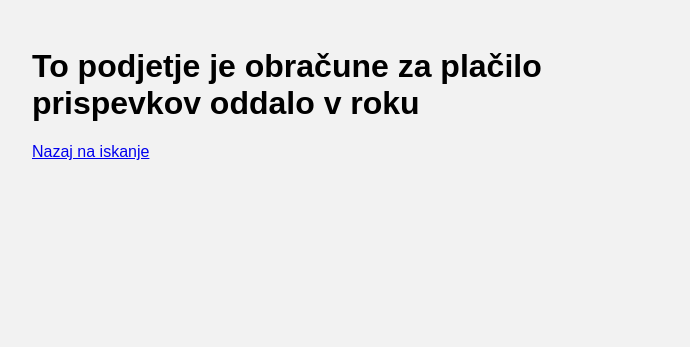
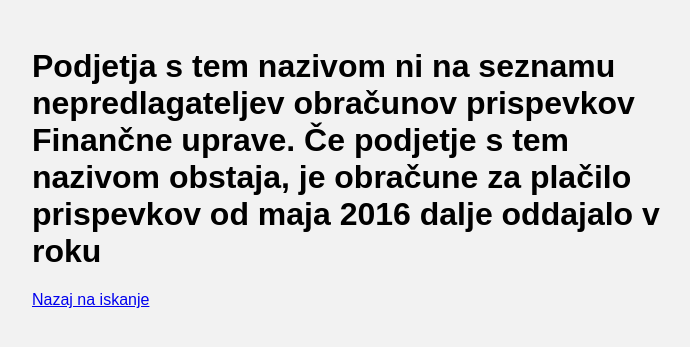
Before and after one commit to samastur/neplacniki, a Django app: template shirkers/templates/shirkers/details.html in a window 1280 px wide. Shown: the top 347 px of the page, without its empty margins (288-978 px from the left). Run offline with Django 3.2, Linux system fonts and the light colour scheme; the template is opened without the code that fills it, so the values that code supplies are empty.

Commit message:
Copy fix

```diff
--- a/shirkers/templates/shirkers/result.html
+++ b/shirkers/templates/shirkers/result.html
@@ -15,5 +15,7 @@
   <p>Podjetje v zadnjem letu ni bilo na seznamu nepredlagateljev obračunov.</p>
   {% endif %}
 {% else %}
-  <h1>To podjetje je obračune za plačilo prispevkov oddalo v roku</h1>
+  <h1>Podjetja s tem nazivom ni na seznamu nepredlagateljev obračunov prispevkov
+		Finančne uprave. Če podjetje s tem nazivom obstaja, je obračune za plačilo
+		prispevkov od maja 2016 dalje oddajalo v roku</h1>
 {% endif %}
```
